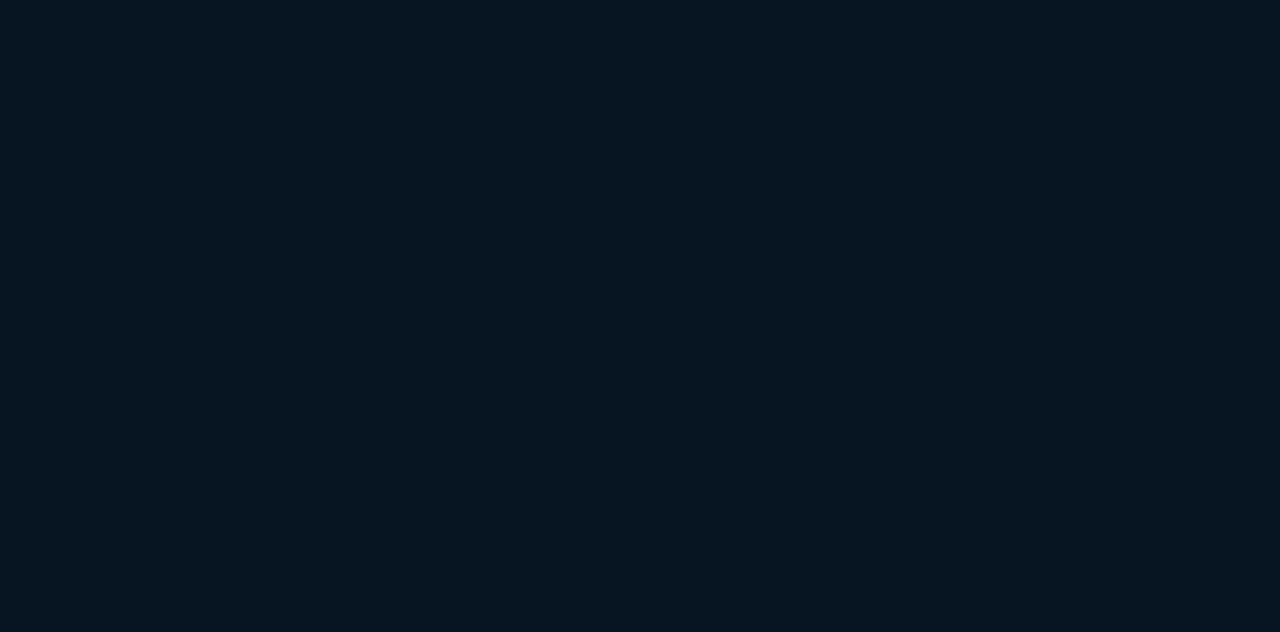
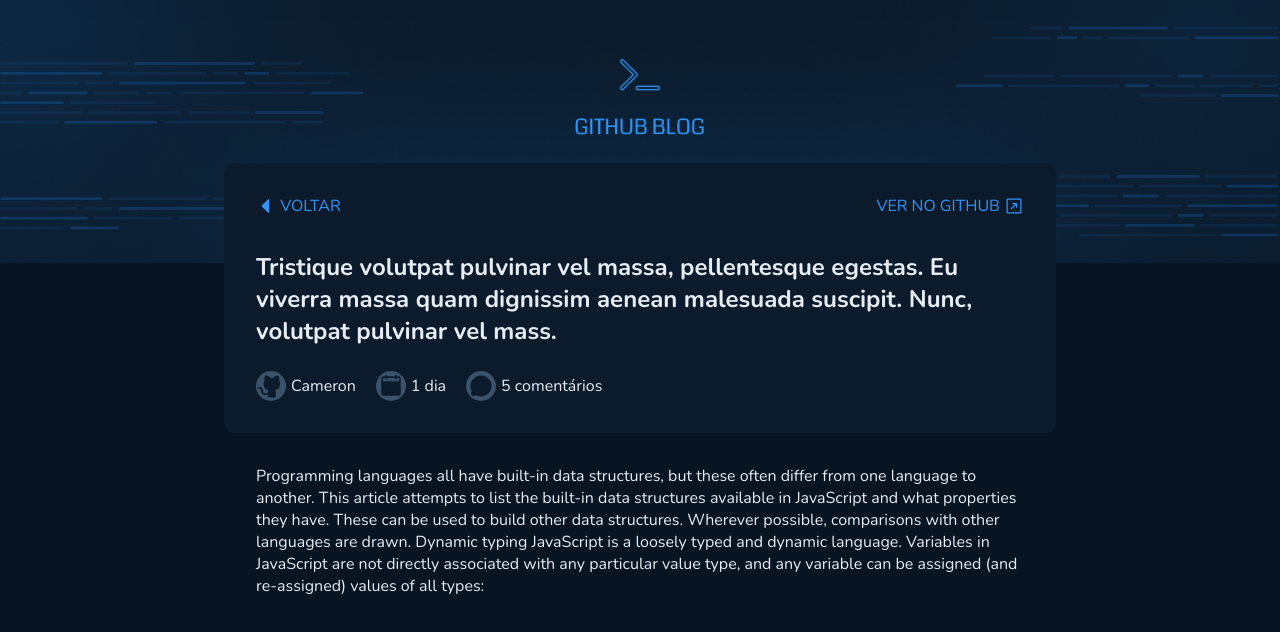
Before and after one commit to WEBGITbruno-ferreira/Desafio03-Ignite2023, a React (Vite) app in the folder desafio03_github/: page /issuedetail in a window 1280 px wide. Before the commit this address had no page. Shown: the top 632 px of the page. Built offline with nearby package versions, Linux system fonts and the light colour scheme.

Commit message:
Html fixo todo criado, próximo passo deixar funcional .

```diff
--- /dev/null
+++ b/desafio03_github/src/IssueDetail/index.tsx
@@ -0,0 +1,45 @@
+
+import { IconsArea, IssueDescription, IssueDetailContainer, IssueTitle, IssueTopCardContainer, LinksSpacer } from './styles'
+import avatar from '../../assets/avatar.png'
+import { GithubLogo, CalendarBlank, ChatCircle, CaretLeft, ArrowSquareUpRight } from '@phosphor-icons/react'
+
+
+export function IssueDetail() {
+  return (
+
+    <IssueDetailContainer>
+
+      <IssueTopCardContainer>
+        <LinksSpacer>
+         <a href="">    <CaretLeft size={20} color="#3294F8" weight="fill" /> VOLTAR</a>
+          <a href="">VER NO GITHUB  <ArrowSquareUpRight size={20} color="#3294F8"  /> </a>
+
+        </LinksSpacer>
+
+        <IssueTitle>
+          <p> Tristique volutpat pulvinar vel massa, pellentesque egestas. Eu viverra massa quam dignissim aenean malesuada suscipit. Nunc, volutpat pulvinar vel mass.</p>
+        </IssueTitle>
+
+        <IconsArea><a href=''></a>
+          <div> <GithubLogo size={30} color="#0B1B2B" weight="fill"/> Cameron </div>
+          <div> <CalendarBlank size={30} color="#0B1B2B" weight="fill" /> 1 dia </div>
+          <div> <ChatCircle size={30} color="#0B1B2B" weight="fill" />  5 comentários</div>
+        </IconsArea>
+      </IssueTopCardContainer>
+
+      <IssueDescription>
+
+        <p>
+          Programming languages all have built-in data structures, but these often differ from one language to another. This article attempts to list the built-in data structures available in JavaScript and what properties they have. These can be used to build other data structures. Wherever possible, comparisons with other languages are drawn.
+
+          Dynamic typing
+          JavaScript is a loosely typed and dynamic language. Variables in JavaScript are not directly associated with any particular value type, and any variable can be assigned (and re-assigned) values of all types:
+
+        </p>
+      </IssueDescription>
+
+    </IssueDetailContainer>
+
+
+  )
+}
--- /dev/null
+++ b/desafio03_github/src/IssueDetail/styles.ts
@@ -0,0 +1,86 @@
+
+
+import styled from 'styled-components'
+
+export const IssueDetailContainer = styled.div`
+  display: flex;
+  flex-direction: column;
+ // background-color: ${(props) => props.theme['base-profile']};
+ // border-radius: 10px;
+ // padding: 2rem 2rem;
+//  margin: -100px 0 0 0;
+
+`
+
+export const IssueTopCardContainer = styled.div`
+  display: flex;
+  flex-direction: column;
+  background-color: ${(props) => props.theme['base-profile']};
+  border-radius: 10px;
+  padding: 2rem 2rem;
+  margin: -100px 0 0 0;
+
+`
+
+
+
+export const LinksSpacer = styled.div`
+display: flex;
+align-self: stretch;
+justify-content: space-between;
+width: 100%;
+margin: 0 0 10px 0;
+
+p {font-size: 1.5rem;
+   font-weight: bold;
+
+  }
+
+  svg{
+    margin-bottom: -5px;
+  }
+
+  a{
+    text-decoration: none;
+    justify-content: center;
+    align-items: center;
+    color: #3294F8;
+  }
+
+
+`
+
+
+export const IssueTitle = styled.div`
+padding: 1.5rem 0;
+font-size: 1.5rem;
+font-weight: bold;
+`
+
+
+
+export const IconsArea = styled.div`
+  display: flex;
+
+  div{
+    display: flex;
+    margin-right: 20px;
+    gap: 5px;
+    justify-content: center;
+    align-items: center;
+
+  }
+
+svg {
+  padding: 2px;
+  background-color: ${(props) => props.theme['base-label']};
+  border-radius: 100px;
+
+
+  }
+`
+
+export const IssueDescription = styled.div`
+  padding: 2rem 2rem;
+
+`
--- a/desafio03_github/src/Router.tsx
+++ b/desafio03_github/src/Router.tsx
@@ -1,6 +1,7 @@
 import { Routes, Route } from 'react-router-dom'
 import { DefaultLayout } from './layouts/DefaultLayout'
 import { HomePage } from './pages/HomePage'
+import { IssueDetailPage } from './pages/IssueDetailPage'
 
 //import { OrderComplete } from './pages/OrderComplete'
 
@@ -10,8 +11,8 @@
     <Routes>
       <Route path="/" element={<DefaultLayout />}>
         <Route path="/" element={<HomePage />}></Route>
-     {/*   <Route path="/checkout" element={<Checkout />}></Route>
-        <Route path="/ordercomplete" element={<OrderComplete />}></Route> */}
+       <Route path="/issuedetail" element={<IssueDetailPage />}></Route>
+       {/*  <Route path="/ordercomplete" element={<OrderComplete />}></Route> */}
       </Route>
     </Routes>
   )
--- a/desafio03_github/src/components/MainTopCard/index.tsx
+++ b/desafio03_github/src/components/MainTopCard/index.tsx
@@ -19,9 +19,9 @@
           <p> Tristique volutpat pulvinar vel massa, pellentesque egestas. Eu viverra massa quam dignissim aenean malesuada suscipit. Nunc, volutpat pulvinar vel mass.</p>
 
           <IconsArea><a href=''></a>
-            <GithubLogo size={30} color="#0B1B2B" weight="fill" />
-            <Buildings size={30} color="#0B1B2B" weight="fill" />
-            <Users size={30} color="#0B1B2B" weight="fill" />
+           <div> <GithubLogo size={30} color="#0B1B2B" weight="fill" /> Cameron </div>
+           <div> <Buildings size={30} color="#0B1B2B" weight="fill" /> Rocket </div>
+           <div> <Users size={30} color="#0B1B2B" weight="fill" /> 32 Seguidores </div>
             </IconsArea>
         </TopCardContent>
     </MainTopCardContainer>
--- a/desafio03_github/src/components/MainTopCard/styles.ts
+++ b/desafio03_github/src/components/MainTopCard/styles.ts
@@ -48,11 +48,21 @@
 export const IconsArea = styled.div`
   display: flex;
 
+  div{
+    display: flex;
+    margin-right: 20px;
+    gap: 5px;
+    justify-content: center;
+    align-items: center;
+    margin-right: 20px;
+
+  }
+
 svg {
   padding: 2px;
   background-color: ${(props) => props.theme['base-label']};
   border-radius: 100px;
 
-  margin-right: 20px;
+
   }
 `
--- /dev/null
+++ b/desafio03_github/src/pages/IssueDetailPage/index.tsx
@@ -0,0 +1,16 @@
+
+import { IssueDetail } from "../../IssueDetail";
+import { MainContent } from "../../styles/global";
+
+export function IssueDetailPage() {
+
+  return (
+
+<MainContent>
+
+<IssueDetail/>
+
+
+</MainContent>
+  )
+}
```
